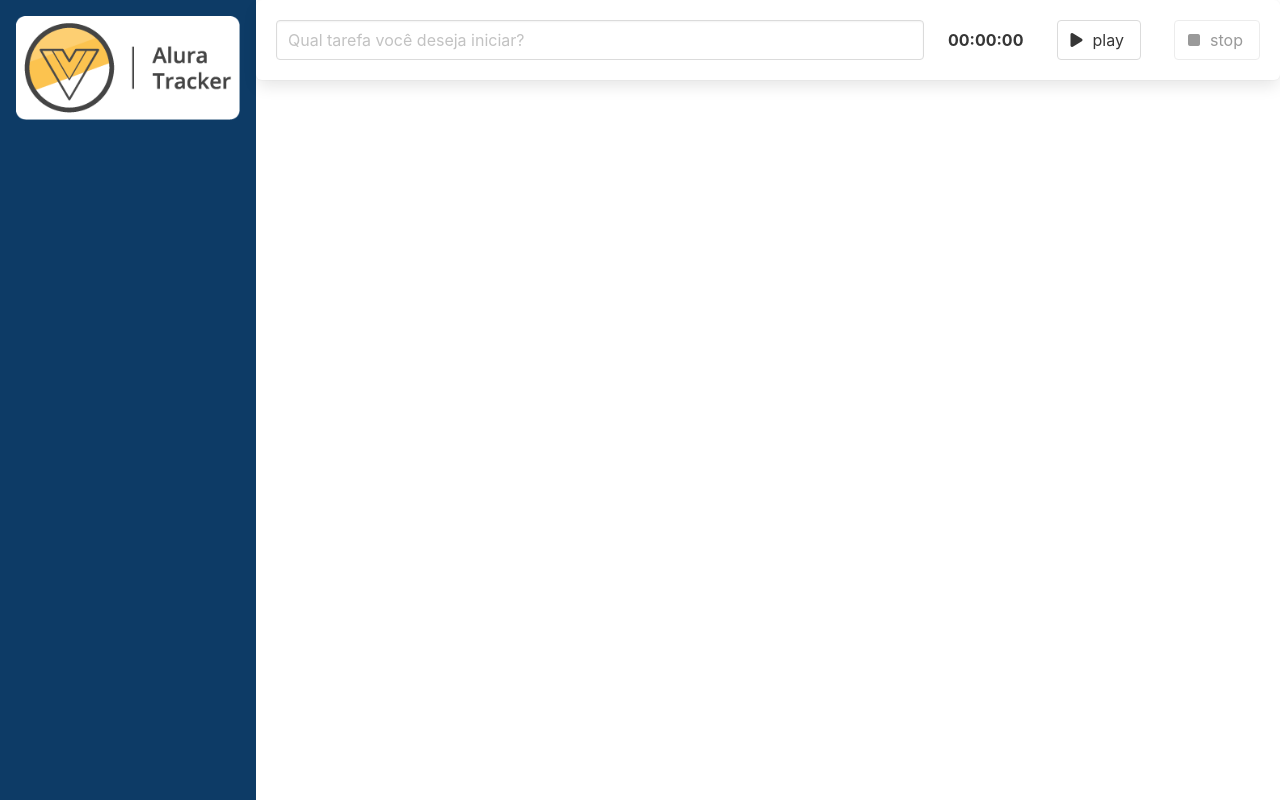
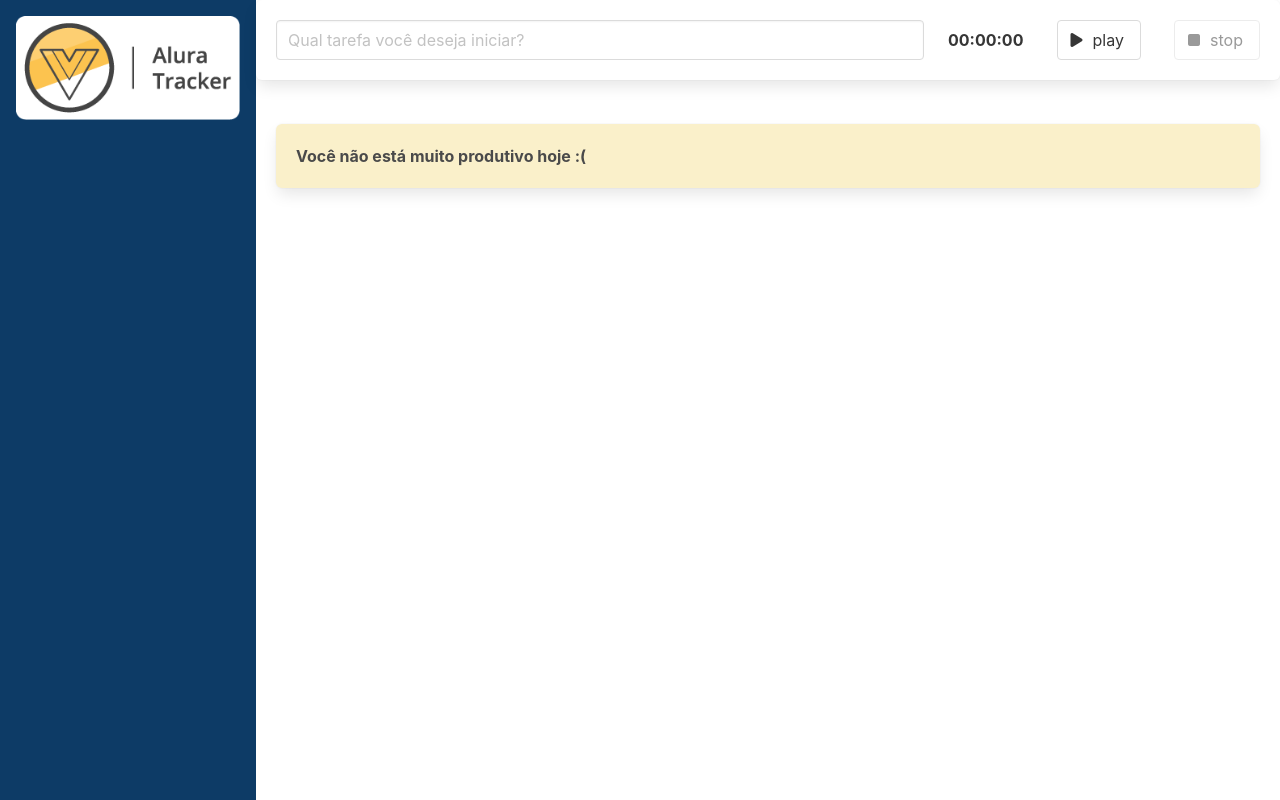
Before and after one commit to Alysson1013/alura-tracker, a Vue app: page / in a window 1280 px wide. Built offline with nearby package versions, Linux system fonts and the light colour scheme.

Commit message:
feat: add empty list component

```diff
--- a/src/App.vue
+++ b/src/App.vue
@@ -6,7 +6,9 @@
     <div class="column is-three-quarter">
       <Formulario @aoSalvarTarefa="salvarTarefa" />
       <div class="lista">
-
+        <Box v-if="listaEstaVazia">
+          Você não está muito produtivo hoje :(
+        </Box>
         <Tarefa :tarefa="tarefa" v-for="(tarefa, index) in tarefas" :key="index"/>
       </div>
     </div>
@@ -19,13 +21,15 @@ import BarraLateral from '@/components/BarraLateral.vue'
 import Formulario from './components/Formulario.vue';
 import Tarefa from '@/components/Tarefa.vue'
 import ITarefa from './interfaces/ITarefa';
+import Box from './components/Box.vue';
 
 export default defineComponent({
   name: 'App',
   components: {
     BarraLateral,
     Formulario,
-    Tarefa
+    Tarefa,
+    Box
   },
   data () {
     return {
@@ -36,6 +40,11 @@ export default defineComponent({
     salvarTarefa (tarefa: ITarefa) {
       this.tarefas.push(tarefa)
     }
+  },
+  computed: {
+    listaEstaVazia (): boolean {
+      return this.tarefas.length === 0
+    }
   }
 });
 </script>
```
